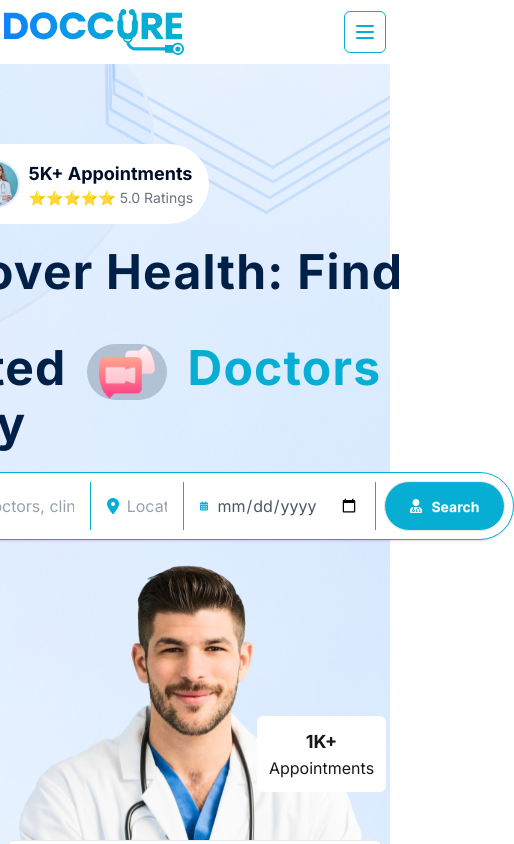
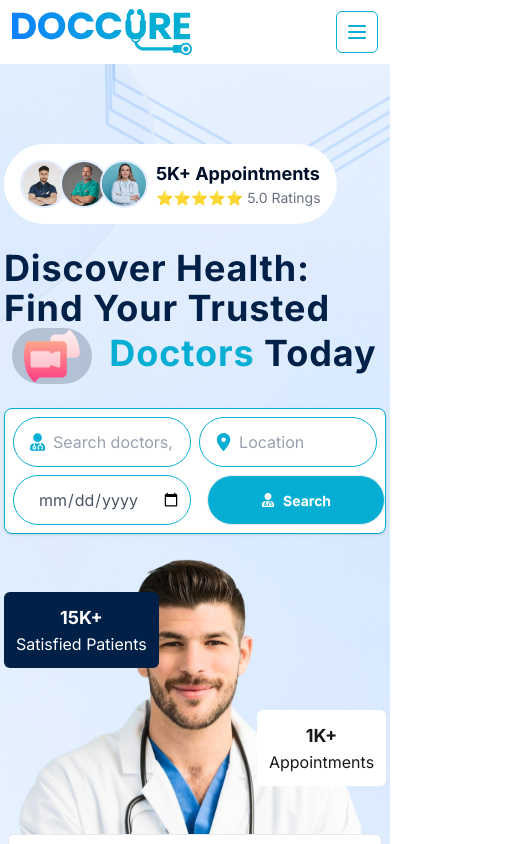
Before and after one commit to jahidul2004/doctorvai, a React (Vite) app: page / in a window 390 px wide. Shown: the top 844 px of the page, 514 px wide, since content can reach past the window. Built offline with nearby package versions, Linux system fonts and the light colour scheme.

Commit message:
Header bottom tab navbar updated.

```diff
--- a/src/pages/home/header/BottomTab.jsx
+++ b/src/pages/home/header/BottomTab.jsx
@@ -12,7 +12,7 @@ const BottomTab = () => {
 absolute left-1/2 -translate-x-1/2 -bottom-15"
         >
             <div className="grid grid-cols-2 md:grid-cols-4 lg:grid-cols-6">
-                <div className="flex flex-col items-center gap-2">
+                <div className="flex flex-col items-center gap-2 hover:text-[#06aed4] cursor-pointer transition ease-in-out duration-200">
                     <div className="w-16 h-16 rounded-full flex items-center justify-center bg-[#dd2590]">
                         <FaCalendarCheck className="text-white" size={22} />
                     </div>
@@ -20,7 +20,7 @@ absolute left-1/2 -translate-x-1/2 -bottom-15"
                         Book Appointment
                     </span>
                 </div>
-                <div className="flex flex-col items-center gap-2">
+                <div className="flex flex-col items-center gap-2 hover:text-[#06aed4] cursor-pointer transition ease-in-out duration-200">
                     <div className="w-16 h-16 rounded-full flex items-center justify-center bg-[#06aed4]">
                         <HiUsers className="text-white" size={22} />
                     </div>
@@ -28,7 +28,7 @@ absolute left-1/2 -translate-x-1/2 -bottom-15"
                         Talk to doctors
                     </span>
                 </div>
-                <div className="flex flex-col items-center gap-2">
+                <div className="flex flex-col items-center gap-2 hover:text-[#06aed4] cursor-pointer transition ease-in-out duration-200">
                     <div className="w-16 h-16 rounded-full flex items-center justify-center bg-[#822bd4]">
                         <TbBuildingHospital className="text-white" size={22} />
                     </div>
@@ -36,19 +36,19 @@ absolute left-1/2 -translate-x-1/2 -bottom-15"
                         Hospital Clinic
                     </span>
                 </div>
-                <div className="flex flex-col items-center gap-2">
+                <div className="flex flex-col items-center gap-2 hover:text-[#06aed4] cursor-pointer transition ease-in-out duration-200">
                     <div className="w-16 h-16 rounded-full flex items-center justify-center bg-[#e04f16]">
                         <FaHeartPulse className="text-white" size={22} />
                     </div>
                     <span className="text-lg font-semibold">Health Care</span>
                 </div>
-                <div className="flex flex-col items-center gap-2">
+                <div className="flex flex-col items-center gap-2 hover:text-[#06aed4] cursor-pointer transition ease-in-out duration-200">
                     <div className="w-16 h-16 rounded-full flex items-center justify-center bg-[#0e9384]">
                         <GiChemicalDrop className="text-white" size={22} />
                     </div>
                     <span className="text-lg font-semibold">Labe Test</span>
                 </div>
-                <div className="flex flex-col items-center gap-2">
+                <div className="flex flex-col items-center gap-2 hover:text-[#06aed4] cursor-pointer transition ease-in-out duration-200">
                     <div className="w-16 h-16 rounded-full flex items-center justify-center bg-[#ef5d38]">
                         <LiaNotesMedicalSolid
                             className="text-white"
--- a/src/pages/home/header/Header.jsx
+++ b/src/pages/home/header/Header.jsx
@@ -20,7 +20,7 @@ const Header = () => {
                 backgroundSize: "cover",
                 backgroundPosition: "center",
             }}
-            className="relative mb-20 py-20"
+            className="relative mb-20 py-20 max-w-full"
         >
             {/* Shapes */}
             <div className="absolute top-0 right-0 z-[-1]">
@@ -78,8 +78,9 @@ const Header = () => {
                             </div>
                         </div>
 
-                        <h1 className="text-5xl font-bold mt-6 text-[#012047] tracking-wide">
-                            Discover Health: Find Your <br /> Trusted{" "}
+                        <h1 className="text-4xl md:text-4xl lg:text-5xl font-bold mt-6 text-[#012047] tracking-wide">
+                            Discover Health: Find Your{" "}
+                            <br className="hidden md:block" /> Trusted{" "}
                             <img
                                 className="w-[80px] mx-2 inline bg-[#000f2833] px-3 rounded-full"
                                 src={videoIcon}
@@ -90,9 +91,9 @@ const Header = () => {
                         </h1>
 
                         {/* Search box */}
-                        <div className="flex items-center bg-white border border-[#06aed4] rounded-full shadow-sm overflow-hidden w-full max-w-4xl mx-auto p-2 mt-6">
+                        <div className="grid grid-cols-2 md:flex gap-2 md:gap-0 items-center bg-white border border-[#06aed4] md:rounded-full shadow-sm overflow-hidden w-full max-w-4xl mx-auto p-2 mt-6 rounded-lg">
                             {/* Doctors */}
-                            <div className="flex items-center gap-2 px-4 py-3 border-r border-[#06aed4] w-full">
+                            <div className="flex items-center gap-2 px-4 py-3 border-r border-[#06aed4] w-full border md:border-0 rounded-full">
                                 <FaUserMd className="text-[#06aed4] text-lg" />
                                 <input
                                     type="text"
@@ -102,7 +103,7 @@ const Header = () => {
                             </div>
 
                             {/* Location */}
-                            <div className="flex items-center gap-2 px-4 py-3 border-r border-[#06aed4] w-60">
+                            <div className="flex items-center gap-2 px-4 py-3 border-r border-[#06aed4] md:w-60 border md:border-0 w-full rounded-full">
                                 <FaLocationDot className="text-[#06aed4] text-lg" />
                                 <input
                                     type="text"
@@ -112,7 +113,7 @@ const Header = () => {
                             </div>
 
                             {/* Date */}
-                            <div className="flex items-center gap-2 px-4 py-3 border-r border-[#06aed4] w-48">
+                            <div className="flex items-center gap-2 px-4 py-3 border-r border-[#06aed4] md:w-48 w-full border md:border-0 rounded-full">
                                 <FaCalendarAlt className="text-[#06aed4] text-lg" />
                                 <input
                                     type="date"
@@ -121,7 +122,7 @@ const Header = () => {
                             </div>
 
                             {/* Search Button */}
-                            <button className="btn rounded-full bg-[#06aed4] hover:bg-[#0599b9] text-white p-6 flex items-center gap-2 ml-2">
+                            <button className="btn rounded-full bg-[#06aed4] hover:bg-[#0599b9] text-white p-6 flex items-center gap-2 ml-2 w-full md:w-max">
                                 <FaUserMd className="text-white" />
                                 Search
                             </button>
@@ -138,7 +139,7 @@ const Header = () => {
                         alt="Health"
                     />
 
-                    <div className="bg-[#012047] text-white p-3 rounded-md text-center absolute bottom-5 left-0">
+                    <div className="absolute bottom-90 md:bottom-5 bg-[#012047] text-white p-3 rounded-md text-center">
                         <h1 className="font-bold text-lg">15K+</h1>
                         <p>Satisfied Patients</p>
                     </div>
--- a/src/shared/navbar/NavBar.jsx
+++ b/src/shared/navbar/NavBar.jsx
@@ -59,7 +59,7 @@ const NavBar = () => {
             <input id="my-drawer-3" type="checkbox" className="drawer-toggle" />
             <div className="drawer-content flex flex-col">
                 {/* Navbar */}
-                <div className="w-full navbar bg-base-100 px-1 md:px-10 lg:px-16">
+                <div className="w-[96%] md:w-full mx-auto navbar bg-base-100 px-1 md:px-10 lg:px-16">
                     <div className="flex-1">
                         <img className="w-[180px]" src={logo} alt="" />
                     </div>
```
